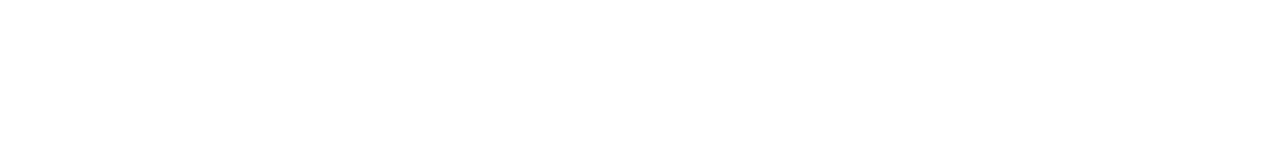
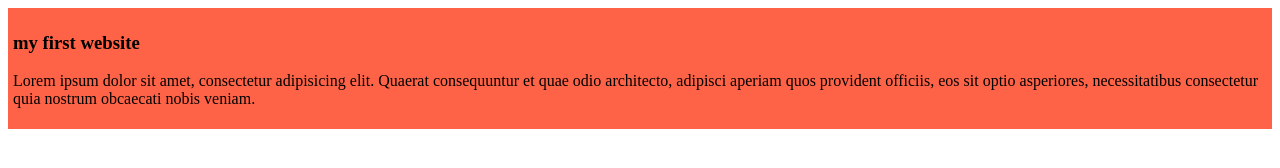
Before and after one commit to almahbubaasha/my-simple-website, a plain HTML site: page index.html in a window 1280 px wide. Drawn offline with Linux system fonts and the light colour scheme.

Commit message:
added to my first website

```diff
--- a/index.html
+++ b/index.html
@@ -4,11 +4,13 @@
 <head>
     <meta charset="UTF-8">
     <meta name="viewport" content="width=device-width, initial-scale=1.0">
-    <title>my simple website
-
-    </title>
+    <title>my simple website</title>
+    <link rel="stylesheet" href="styles/style.css">
 </head>
 <body>
-
+    <div class="blog">
+        <h3>my first website</h3>
+        <p>Lorem ipsum dolor sit amet, consectetur adipisicing elit. Quaerat consequuntur et quae odio architecto, adipisci aperiam quos provident officiis, eos sit optio asperiores, necessitatibus consectetur quia nostrum obcaecati nobis veniam.</p>
+    </div>
 </body>
 </html>
--- /dev/null
+++ b/styles/style.css
@@ -0,0 +1,6 @@
+
+.blog{
+    background-color: tomato;
+    /* margin: 5px; */
+    padding: 5px;
+}
```
